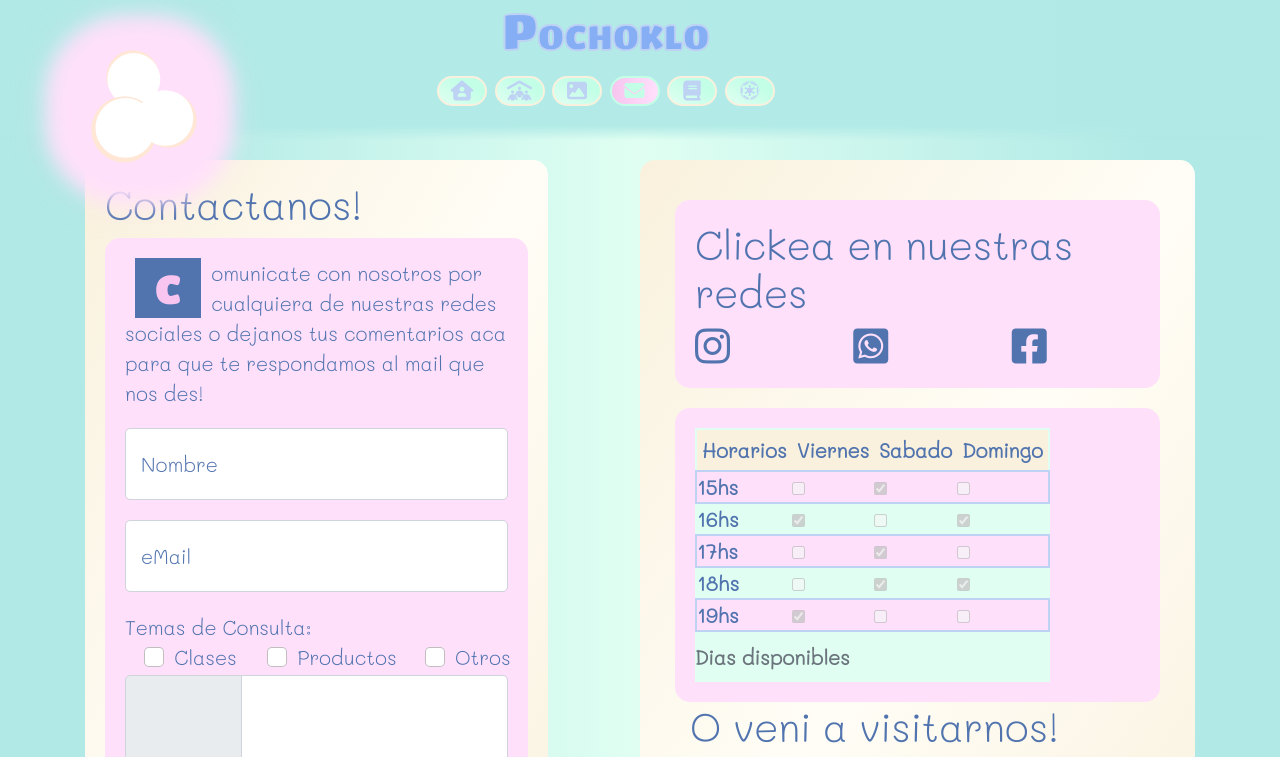
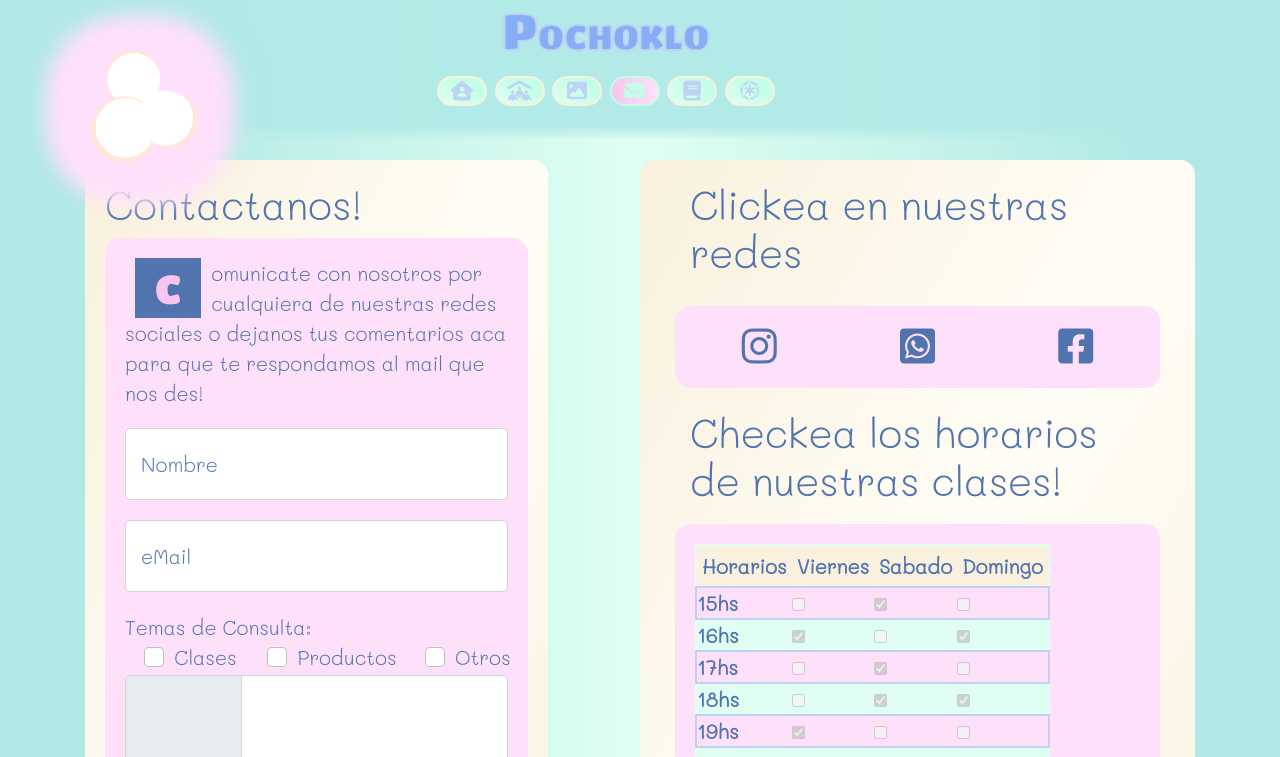
Before and after one commit to GusAlhazred/Pochoklo, a plain HTML site: page pages/Contactos.html in a window 1280 px wide. Shown: the top 757 px of the page. Drawn offline with nearby package versions, Linux system fonts and the light colour scheme.

Commit message:
Modificaciones menores a contactos

```diff
--- a/pages/Contactos.html
+++ b/pages/Contactos.html
@@ -159,21 +159,24 @@
             <Section class=" col-xl-6 offset-xl-1 espaciado margen" data-aos="flip-right">
                 <div class="container">
                     <div class="row ">
+                        <h2>Clickea en nuestras redes</h2>
                         <article class="container col espaciado margen">
-                            <h2>Clickea en nuestras redes</h2>
-                            <div class="row justify-content-between">
-                                <div class="col"><a href="https://www.instagram.com/pochoklo_20/?hl=es-la" target="_blank"><i class="fa-brands fa-instagram iconoRedes animacion  instaCol"></i></a></div>
-                                <div class="col"><a href="https://api.whatsapp.com/send?phone=+54 9 11 5903 7114" target="_blank"><i class="fa-brands fa-whatsapp-square iconoRedes animacion  wsapCol"></i></a></div>
-                                <div class="col"><a href="https://www.facebook.com/Pochoklo-102453162471240" target="_blank"><i class="fa-brands fa-facebook-square iconoRedes animacion  faceCol"></i></a></div>
+
+                            <div class="row justify-content-around">
+                                <div class="col text-center"><a href="https://www.instagram.com/pochoklo_20/?hl=es-la" target="_blank"><i class="fa-brands fa-instagram iconoRedes animacion  instaCol"></i></a></div>
+                                <div class="col text-center"><a href="https://api.whatsapp.com/send?phone=+54 9 11 5903 7114" target="_blank"><i class="fa-brands fa-whatsapp-square iconoRedes animacion  wsapCol"></i></a></div>
+                                <div class="col text-center"><a href="https://www.facebook.com/Pochoklo-102453162471240" target="_blank"><i class="fa-brands fa-facebook-square iconoRedes animacion  faceCol"></i></a></div>
                             </div>
                         </article>
                     </div>
                     <!-- tabla -->
                     <div class="row  gy-2">
+                        <h2>Checkea los horarios de nuestras clases!</h2>
                         <Article class=" espaciado ">
                             <div class="row ">
                             <!------------------- Tabla horarios---------------------------------------------------- -->
                                 <div class="col-lg-6">
+
                                     <table class="tabla">
                                         <caption class="tTabla">Dias disponibles</caption> <!--Titulo Tabla-->
                                         <tr>
```
